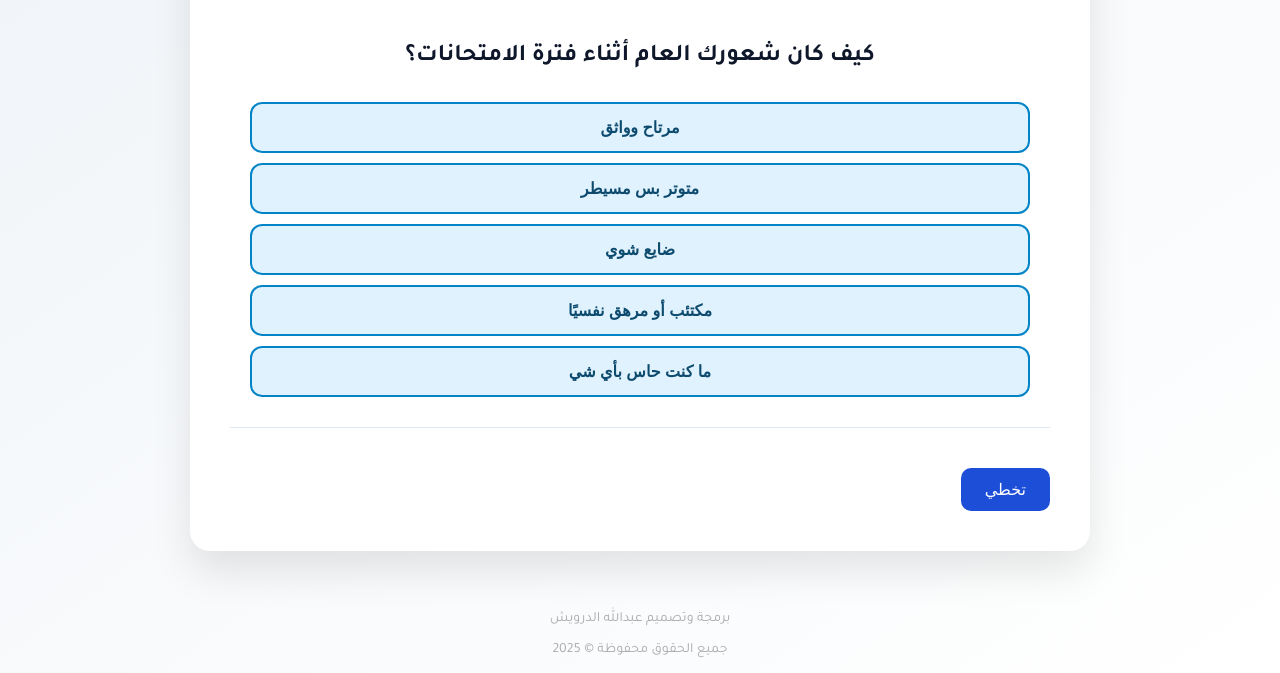
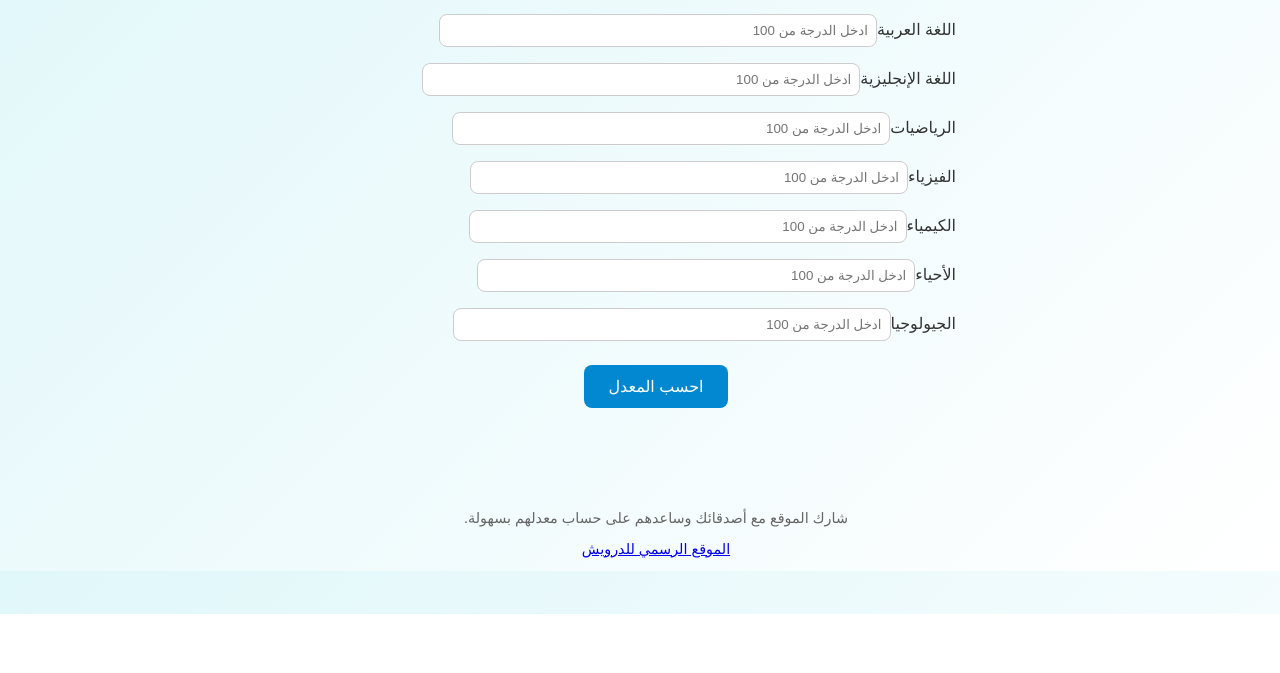
Before and after one commit to DRWISHOW/Secondary-, a plain HTML site: page index.html in a window 1280 px wide. Shown: the part 186-859 px from the top of the page. After the commit the page ends 800 px from the top, so only its background shows below. Drawn offline with Linux system fonts and the light colour scheme.

Commit message:
Update index.html

```diff
--- a/index.html
+++ b/index.html
@@ -2,269 +2,161 @@
 <head>
   <meta charset="UTF-8" />
   <meta name="viewport" content="width=device-width, initial-scale=1.0" />
-  <title>حاسبة معدل الثانوية العامة</title>
-  <link href="https://fonts.googleapis.com/css2?family=Tajawal:wght@400;700&display=swap" rel="stylesheet">
+  <title>حاسبة معدل الثانوية - من تصميم الدرويش</title>
   <style>
-    * { box-sizing: border-box; }
     body {
-      font-family: 'Tajawal', sans-serif;
-      background: linear-gradient(145deg, #f0f4f8, #ffffff);
+      font-family: 'Cairo', sans-serif;
       margin: 0;
       padding: 0;
-      color: #1f2937;
+      background: linear-gradient(135deg, #e0f7fa, #ffffff);
+      color: #333;
+      display: flex;
+      flex-direction: column;
+      align-items: center;
+    }header {
+  background-color: #0288d1;
+  color: white;
+  padding: 1rem;
+  text-align: center;
+  width: 100%;
 }
+
+h1 {
+  margin: 0;
+  font-size: 2rem;
+}
+
 .container {
-      max-width: 900px;
-      margin: 60px auto;
-      background: #fff;
-      padding: 40px;
-      border-radius: 20px;
-      box-shadow: 0 20px 40px rgba(0, 0, 0, 0.1);
-      transition: all 0.3s ease-in-out;
+  padding: 2rem;
+  max-width: 600px;
+  width: 100%;
 }
-    h1, h2 {
+
+.subject {
+  margin-bottom: 1rem;
+}
+
+.subject input {
+  width: 70%;
+  padding: 0.5rem;
+  margin-left: 0.5rem;
+  border: 1px solid #ccc;
+  border-radius: 0.5rem;
+}
+
+.buttons {
   text-align: center;
-      color: #0f172a;
-      margin-bottom: 30px;
+  margin-top: 1.5rem;
 }
-    .question {
-      margin-bottom: 40px;
-      padding: 20px;
-      border-bottom: 1px solid #e2e8f0;
-    }
-    .options button {
-      display: block;
-      width: 100%;
-      padding: 14px 16px;
-      margin: 10px 0;
-      font-size: 16px;
-      background-color: #e0f2fe;
-      border: 2px solid #0284c7;
-      border-radius: 12px;
-      cursor: pointer;
-      color: #0c4a6e;
-      font-weight: bold;
-      transition: all 0.2s ease-in-out;
-    }
-    .options button:hover {
-      background-color: #bae6fd;
-    }
-    .range-inputs {
-      display: flex;
-      justify-content: space-between;
-      gap: 10px;
-      margin-top: 20px;
-    }
-    .range-inputs input {
-      width: 100%;
-      padding: 12px;
-      border: 2px solid #cbd5e1;
-      border-radius: 10px;
-      font-size: 16px;
-    }
-    .range-inputs button {
-      margin-top: 20px;
-      width: 100%;
-      background-color: #10b981;
+
+.buttons button {
+  background-color: #0288d1;
   color: white;
-      padding: 14px;
   border: none;
-      border-radius: 12px;
-      font-size: 16px;
-      font-weight: bold;
+  padding: 0.75rem 1.5rem;
+  border-radius: 0.5rem;
+  font-size: 1rem;
   cursor: pointer;
 }
-    .nav-buttons {
-      display: flex;
-      justify-content: space-between;
-      margin-top: 40px;
+
+.result {
+  margin-top: 1.5rem;
+  font-size: 1.2rem;
+  text-align: center;
 }
-    .nav-buttons button {
-      padding: 12px 24px;
-      font-size: 16px;
+
+.share {
+  margin-top: 1rem;
+  text-align: center;
+}
+
+.share button {
+  background-color: #00c853;
+  color: white;
   border: none;
-      background-color: #1d4ed8;
-      color: white;
-      border-radius: 10px;
+  padding: 0.5rem 1rem;
+  border-radius: 0.5rem;
+  font-size: 1rem;
   cursor: pointer;
 }
-    .result {
-      margin-top: 40px;
-      background: #dcfce7;
-      border: 1px solid #86efac;
-      padding: 25px;
-      border-radius: 12px;
-      font-size: 20px;
+
+footer {
+  margin-top: 2rem;
+  font-size: 0.9rem;
+  color: #666;
   text-align: center;
-      color: #166534;
-      font-weight: bold;
 }
-    .footer {
-      text-align: center;
-      margin-top: 40px;
-      font-size: 14px;
-      color: #aaa;
-    }
+
   </style>
 </head>
 <body>
-  <div class="container">
-    <h1>حاسبة معدل الثانوية العامة الذكية</h1>
-    <div id="app"></div>
-  </div>  <div class="footer">
-    <p>برمجة وتصميم عبدالله الدرويش</p>
-    <p>جميع الحقوق محفوظة &copy; 2025</p>
-  </div>  <script>
-    const questions = [
-      { id: 'mood', text: 'كيف كان شعورك العام أثناء فترة الامتحانات؟', options: ['مرتاح وواثق', 'متوتر بس مسيطر', 'ضايع شوي', 'مكتئب أو مرهق نفسيًا', 'ما كنت حاس بأي شي'], weight: 1 },
-      { id: 'sleep', text: 'كيف كان نومك خلال فترة الامتحانات؟', options: ['منتظم جدًا', 'جيد نسبيًا', 'مضطرب شوي', 'ما كنت أنام', 'مش فاكر حتى'], weight: 1 },
-      { id: 'studyHabits', text: 'هل كنت تذاكر بانتظام طول السنة؟', options: ['نعم بشكل يومي', 'أغلب الأيام', 'فقط أيام المراجعة', 'قبل الامتحان بس', 'ولا يوم فعليًا'], weight: 2 },
-      { id: 'schoolPerformance', text: 'كيف كان أدائك العام في المدرسة؟', options: ['ممتاز', 'جيد جدًا', 'جيد', 'متوسط', 'ضعيف'], weight: 2 },
-      { id: 'stress', text: 'هل كنت تشعر بضغط نفسي خلال فترة الامتحانات؟', options: ['لا أبداً', 'قليل', 'متوسط', 'كثير', 'شديد جداً'], weight: 1 },
-      { id: 'confidence', text: 'ما مدى ثقتك في إجاباتك؟', options: ['مطمئن تمامًا', 'إلى حد ما', 'مش واثق', 'مشكك في بعض الإجابات', 'متأكد من أخطاءي'], weight: 1 },
-      { id: 'englishGrade', text: 'توقّعك لمادة الاحياء؟', type: 'range', weight: 3 },
-      { id: 'biologyGrade', text: 'توقّعك لمادة الإسلامية؟', type: 'range', weight: 3 },
-      { id: 'cheating', text: 'هل كنت تغش في الامتحانات؟', options: ['لا أبداً', 'أحيانًا', 'غشيت في بعض المواد', 'غشيت في جميع المواد'], weight: 2 },
-      { id: 'sourceValidity', text: 'هل كانت مصادر إجاباتك صحيحة وموثوقة؟', options: ['نعم 100%', 'غالبًا كانت صحيحة', 'بعض الإجابات مشكوك فيها', 'غالبًا كانت خاطئة'], weight: 3 },
-      { id: 'arabicGrade', text: 'توقّعك لمادة الفيزياء؟', type: 'range', weight: 3 },
-      { id: 'mathGrade', text: 'توقّعك لمادة الرياضيات (تفاضل + جبر وهندسة = مادة واحدة)', type: 'range', weight: 3 },
-      { id: 'quranGrade', text: 'توقّعك لمادة اللغة العربية؟', type: 'range', weight: 2 },
-      { id: 'islamicGrade', text: 'توقّعك لمادة اللغة الإنجليزية؟', type: 'range', weight: 2 },
-      { id: 'chemistryGrade', text: 'توقّعك لمادة الكيمياء؟', type: 'range', weight: 3 },
-      { id: 'physicsGrade', text: 'توقّعك لمادة القرآن الكريم؟', type: 'range', weight: 3 }
+  <header>
+    <h1>حاسبة معدل الثانوية - من تصميم الدرويش</h1>
+  </header>  <div class="container">
+    <div id="subjects"></div><div class="buttons">
+  <button onclick="calculateGPA()">احسب المعدل</button>
+</div>
+
+<div class="result" id="result"></div>
+
+<div class="share" id="shareSection" style="display: none;">
+  <button onclick="shareResult()">مشاركة النتيجة</button>
+</div>
+
+  </div>  <footer>
+    <p>شارك الموقع مع أصدقائك وساعدهم على حساب معدلهم بسهولة.</p>
+    <p><a href="https://drwishow.github.io/DRWISH/" target="_blank">الموقع الرسمي للدرويش</a></p>
+  </footer>  <script>
+    const subjects = [
+      'القرآن الكريم', 'التربية الإسلامية', 'اللغة العربية',
+      'اللغة الإنجليزية', 'الرياضيات', 'الفيزياء', 'الكيمياء',
+      'الأحياء', 'الجيولوجيا'
     ];
 
-    let current = 0;
-    const answers = {};
-    const psychologicalWeights = {
-      'ممتاز': 1,
-      'جيد جدًا': 0.9,
-      'جيد': 0.8,
-      'متوسط': 0.7,
-      'ضعيف': 0.6,
-      'نعم بشكل يومي': 1,
-      'أغلب الأيام': 0.9,
-      'فقط أيام المراجعة': 0.7,
-      'قبل الامتحان بس': 0.6,
-      'ولا يوم فعليًا': 0.5,
-      'مطمئن تمامًا': 1,
-      'إلى حد ما': 0.85,
-      'مش واثق': 0.7,
-      'مشكك في بعض الإجابات': 0.6,
-      'متأكد من أخطاءي': 0.4,
-      'لا أبداً': 1,
-      'قليل': 0.85,
-      'متوسط': 0.7,
-      'كثير': 0.5,
-      'شديد جداً': 0.3,
-      'مرتاح وواثق': 1,
-      'متوتر بس مسيطر': 0.9,
-      'ضايع شوي': 0.7,
-      'مكتئب أو مرهق نفسيًا': 0.5,
-      'ما كنت حاس بأي شي': 0.6,
-      'منتظم جدًا': 1,
-      'جيد نسبيًا': 0.9,
-      'مضطرب شوي': 0.7,
-      'ما كنت أنام': 0.5,
-      'مش فاكر حتى': 0.6,
-      'نعم 100%': 1,
-      'غالبًا كانت صحيحة': 0.85,
-      'بعض الإجابات مشكوك فيها': 0.6,
-      'غالبًا كانت خاطئة': 0.4,
-      'أحيانًا': 0.9,
-      'غشيت في بعض المواد': 0.7,
-      'غشيت في جميع المواد': 0.5
-    };
+    const container = document.getElementById('subjects');
 
-    function renderQuestion() {
-      const app = document.getElementById('app');
-      const q = questions[current];
-      let html = `<div class="question"><h2>${q.text}</h2>`;
+    subjects.forEach(sub => {
+      const div = document.createElement('div');
+      div.className = 'subject';
+      div.innerHTML = `<label>${sub}</label><input type="number" id="${sub}" placeholder="ادخل الدرجة من 100" />`;
+      container.appendChild(div);
+    });
 
-      if (q.options) {
-        html += '<div class="options">';
-        q.options.forEach(opt => {
-          html += `<button onclick="answer('${q.id}', '${opt}')">${opt}</button>`;
+    function calculateGPA() {
+      let total = 0;
+      let count = 0;
+      subjects.forEach(sub => {
+        const value = parseFloat(document.getElementById(sub).value);
+        if (!isNaN(value)) {
+          total += value;
+          count++;
+        }
       });
-        html += '</div>';
-      } else if (q.type === 'range') {
-        html += `<div class="range-inputs">
-          <input type="number" placeholder="أقل درجة" id="${q.id}_min">
-          <input type="number" placeholder="أعلى درجة" id="${q.id}_max">
-          <button onclick="saveRange('${q.id}')">التالي</button>
-        </div>`;
+
+      if (count === 0) {
+        document.getElementById('result').textContent = 'يرجى إدخال الدرجات أولاً';
+        document.getElementById('shareSection').style.display = 'none';
+        return;
       }
 
-      html += '</div><div class="nav-buttons">';
-      if (current > 0) html += `<button onclick="prev()">السابق</button>`;
-      if (current < questions.length - 1) html += `<button onclick="next()">تخطي</button>`;
-      html += '</div>';
-      app.innerHTML = html;
+      const average = (total / count).toFixed(2);
+      const resultText = `معدلك النهائي هو: ${average} من 100`;
+      document.getElementById('result').textContent = resultText;
+      document.getElementById('shareSection').style.display = 'block';
     }
 
-    function answer(id, value) {
-      answers[id] = value;
-      next();
-    }
-
-    function saveRange(id) {
-      const min = parseFloat(document.getElementById(id + '_min').value);
-      const max = parseFloat(document.getElementById(id + '_max').value);
-      if (!isNaN(min) && !isNaN(max)) {
-        answers[id] = { min, max };
-        next();
+    function shareResult() {
+      const result = document.getElementById('result').textContent;
+      const shareText = `${result} - احسب معدلك الآن عبر موقع الدرويش: https://drwishow.github.io/DRWISH/`;
+      if (navigator.share) {
+        navigator.share({
+          title: 'حاسبة معدل الثانوية',
+          text: shareText,
+          url: window.location.href
+        });
       } else {
-        alert('يرجى إدخال قيم صحيحة.');
+        prompt('انسخ النص التالي وشاركه:', shareText);
       }
     }
-
-    function next() {
-      if (current < questions.length - 1) {
-        current++;
-        renderQuestion();
-      } else {
-        showResult();
-      }
-    }
-
-    function prev() {
-      if (current > 0) {
-        current--;
-        renderQuestion();
-      }
-    }
-
-    function showResult() {
-      const app = document.getElementById('app');
-      let html = '<h2>النتيجة التقريبية لمعدلك:</h2>';
-      let total = 0;
-      let count = 0;
-      let minBound = 0;
-      let maxBound = 0;
-      let psychologyEffect = 1;
-
-      for (let key in answers) {
-        const val = answers[key];
-        const question = questions.find(q => q.id === key);
-
-        if (typeof val === 'object') {
-          const avg = (val.min + val.max) / 2;
-          total += avg * question.weight;
-          count += question.weight;
-          minBound += val.min * question.weight;
-          maxBound += val.max * question.weight;
-        } else if (psychologicalWeights[val] !== undefined) {
-          psychologyEffect *= psychologicalWeights[val];
-        }
-      }
-
-      const avg = (total / count) * psychologyEffect;
-      const adjusted = Math.max(Math.min(avg, maxBound / count), minBound / count);
-
-      html += `<div class="result">${adjusted.toFixed(2)} / 100</div>`;
-      app.innerHTML = html;
-    }
-
-    renderQuestion();
   </script></body>
 </html>
```
Lines whose indentation alone changed are shown as unchanged.
